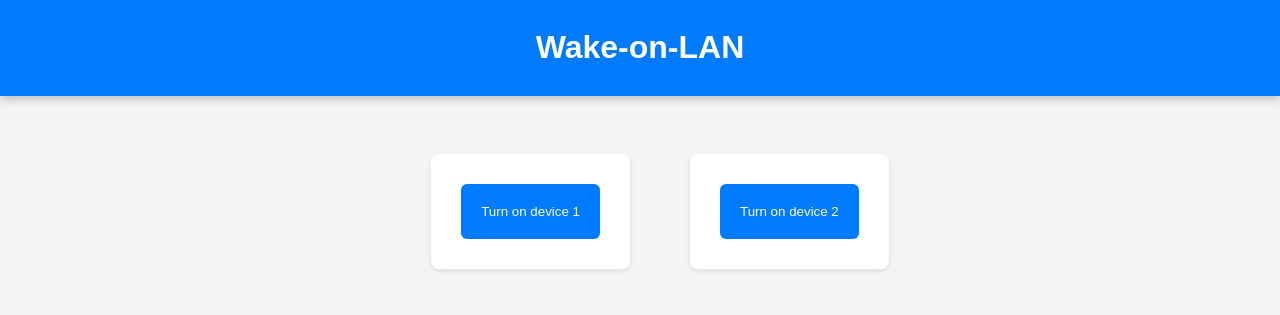
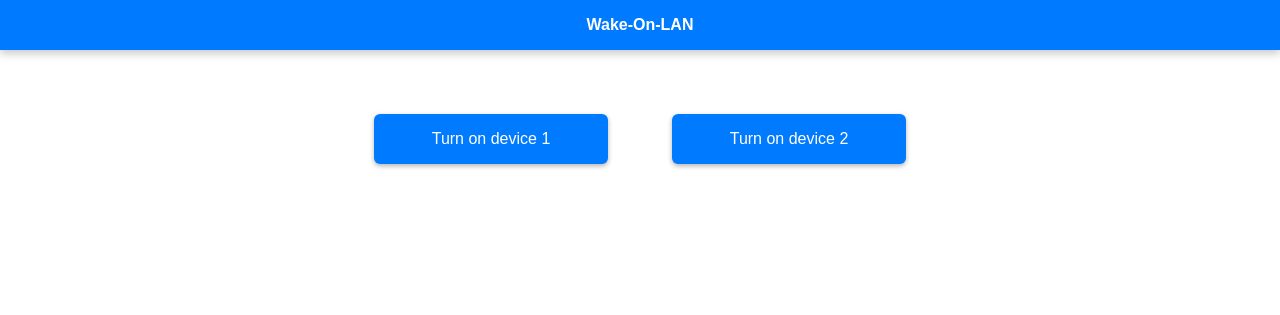
Before and after one commit to strawmark/esp_wakeonlan, a plain HTML site: page web/index.html in a window 1280 px wide. Drawn offline with Linux system fonts and the light colour scheme.

Commit message:
First attempt to reduce size in progmem with a minify html python script. Also some changes on the actual web page

```diff
--- a/web/index.html
+++ b/web/index.html
@@ -1,71 +1,36 @@
 <!DOCTYPE html>
 <html lang="en">
 <head>
-    <meta charset="UTF-8">
   <meta name="viewport" content="width=device-width, initial-scale=1.0">
-    <title>Wake on LAN</title>
   <style>
-        body {
-            text-align: center;
-            font-family: sans-serif;
-            background-color: #f4f4f4;
-            margin:auto;
+    body {font-family: sans-serif; text-align: center; margin: 0; }
+    header {background: #007BFF; color: white; padding: 1em; box-shadow: 0 4px 8px rgba(1,0,0,0.2);font-weight: bold;}
+    .buttons {display: flex; align-items: center; justify-content: center; gap: 4em; padding: 4em; flex-wrap: wrap;}
+    button {
+      padding: 1em 2em;
+      width: 234px;
+      font-size: 1em;
+      border: none;
+      background: #007bff;
+      color: white;
+      border-radius: 6px;
+      cursor: pointer;
+      box-shadow: 0 2px 5px rgba(0,0,0,0.3);
     }
-
-        header {
-            background-color: #007BFF;
-            color: white;
-            padding: 8px;
-            box-shadow: 0 4px 8px rgba(1,0,0,0.2);
-        }
-
-        ul {
-            display: flex;
-            justify-content: center;
-            height: 25vh;
-            list-style-type: none;
-            align-items: center;
-        }
-        li {
-
-            margin: 30px;
-            padding: 20px;
-            background-color: #fff;
-            border-radius: 8px;
-            box-shadow: 0 2px 5px rgba(0,0,0,0.1);
-        }
-        button {
-            padding: 20px;
-            cursor: pointer;
-            border: none;
-            border-radius: 6px;
-            background-color: #007BFF;
-            color: white;
-            margin: 10px 10px;
-        }
-        button:hover {
-            background-color: #0056b3;
-        }
-
+    button:hover {background: #0056b3;}
   </style>
 </head>
 <body>
-    <header>
-        <h1>Wake-on-LAN</h1>
-    </header>
-    <ul>
-        <li>
+  <header>Wake-On-LAN</header>
+  <div class="buttons">
     <form action="/wake" method="post">
       <input type="hidden" name="device" value="0">
-                <button type="submit" class="button">Turn on device 1</button>
+      <button type="submit">Turn on device 1</button>
     </form>
-        </li>
-        <li>
     <form action="/wake" method="post">
       <input type="hidden" name="device" value="1">
       <button type="submit" class="button">Turn on device 2</button>
     </form>
-        </li>
-    </ul>
+  </div>
 </body>
 </html>
```
Also changed, not shown: python/requirements.txt (added), 3 other files. Lines whose indentation alone changed are shown as unchanged.
